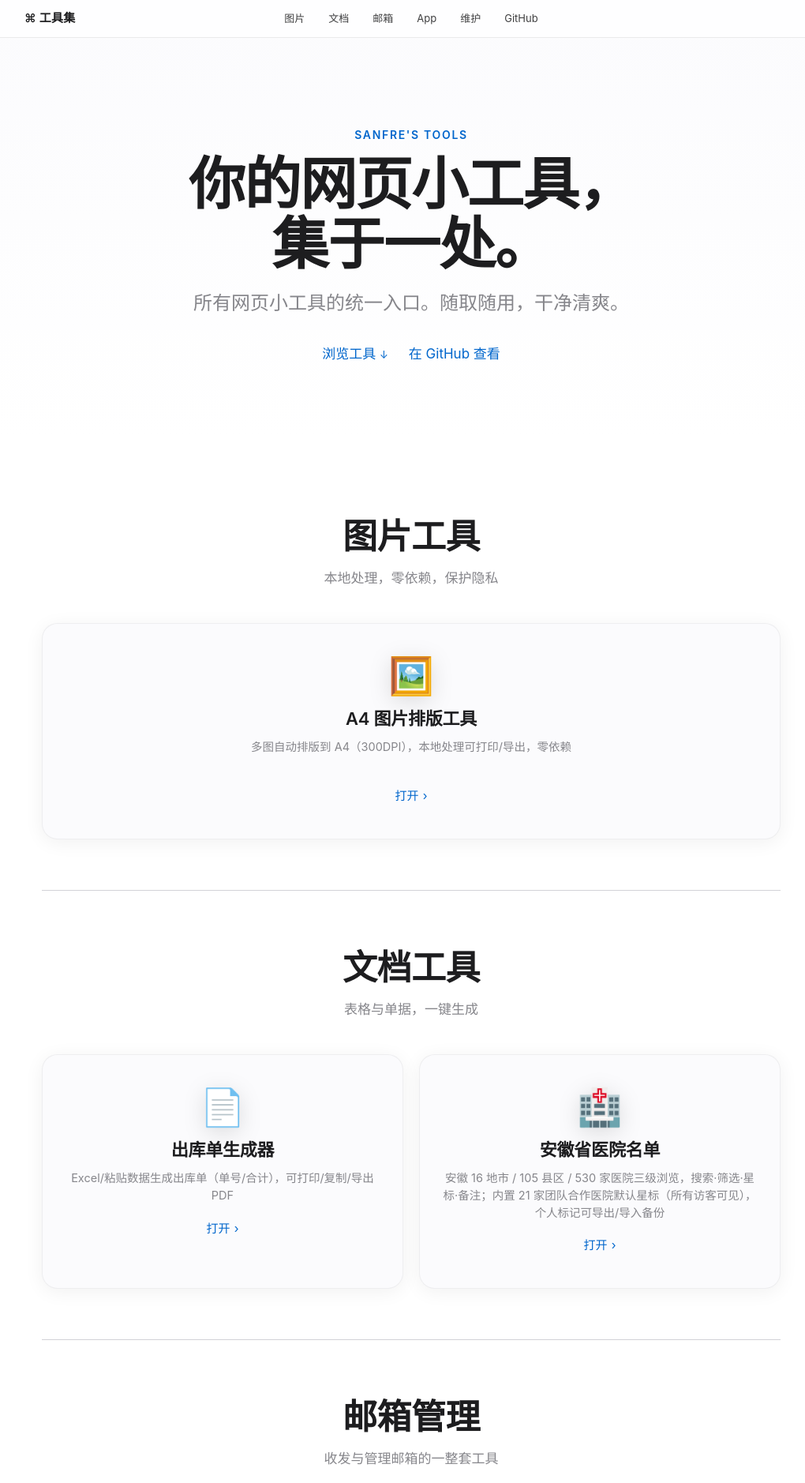
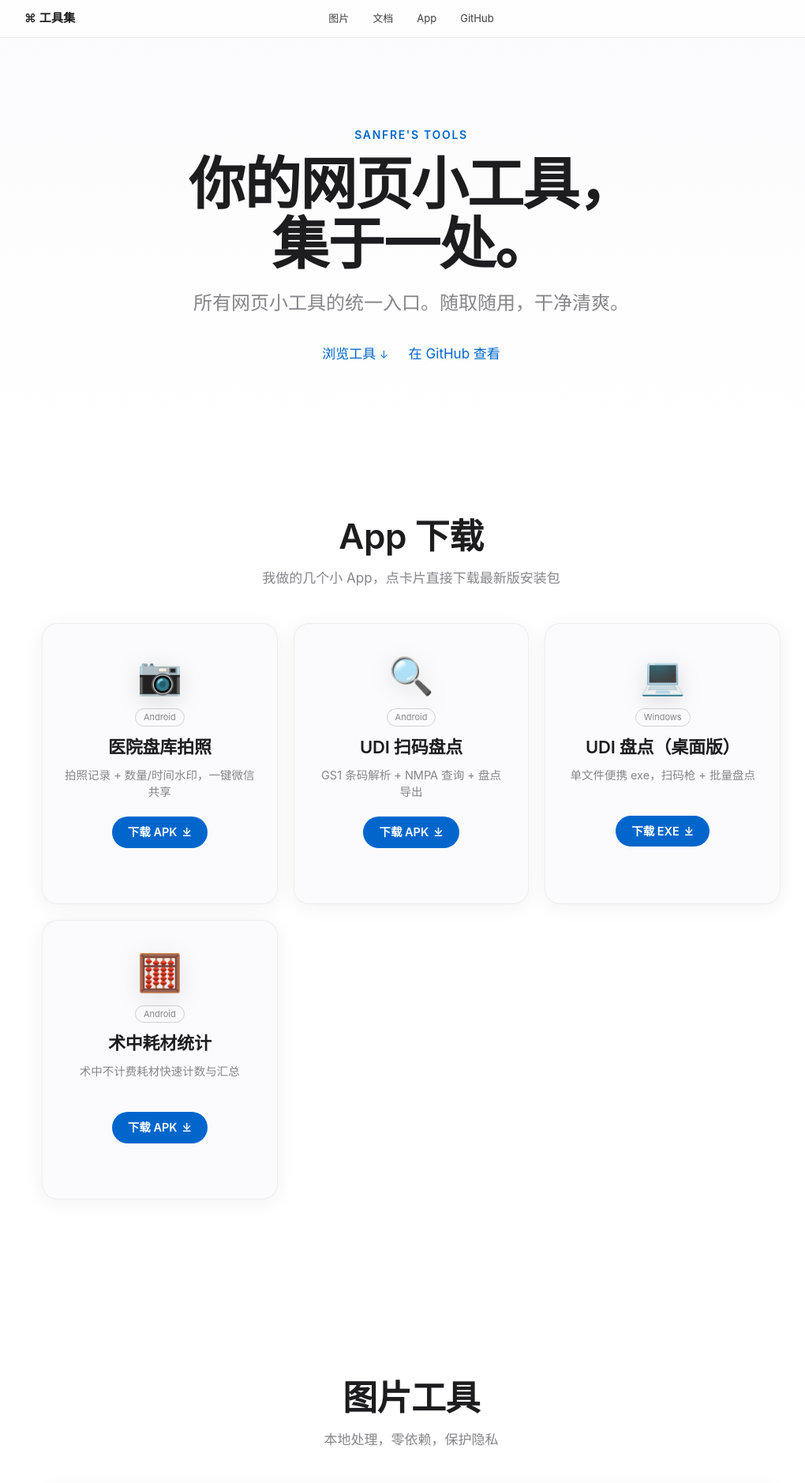
Before and after one commit to xiaobaidian/tools, a plain HTML site: page index.html in a window 1280 px wide. Shown: the top 1878 px of the page at 79% size, without its empty margins (119-1139 px from the left). Drawn offline with Linux system fonts and the light colour scheme; no server answers.

Commit message:
fix: App区块移出动态容器避免被覆盖；去掉邮箱管理/仓库维护模块

```diff
--- a/index.html
+++ b/index.html
@@ -136,9 +136,7 @@
   <div class="links">
     <a href="#cat-image">图片</a>
     <a href="#cat-doc">文档</a>
-    <a href="#cat-mail">邮箱</a>
     <a href="#cat-apps">App</a>
-    <a href="#cat-repo">维护</a>
     <a href="https://github.com/xiaobaidian/tools" target="_blank" rel="noopener">GitHub</a>
   </div>
 </nav>
@@ -153,8 +151,8 @@
   </div>
 </header>
 
-<main class="catalog" id="catalog">
-  <!-- App 下载：固定区块，链接指向各仓库最新 Release -->
+<div class="catalog">
+  <!-- App 下载：固定区块（独立容器，避免被动态渲染覆盖），链接指向各仓库最新 Release -->
   <section class="cat" id="cat-apps">
     <div class="cat-head"><h2>App 下载</h2><p>我做的几个小 App，点卡片直接下载最新版安装包</p></div>
     <div class="grid" id="appsGrid">
@@ -188,6 +186,9 @@
       </a>
     </div>
   </section>
+</div>
+
+<main class="catalog" id="catalog">
   <!-- 工具区块由 tools.json 动态生成 -->
 </main>
 
@@ -200,8 +201,6 @@
 const CATEGORIES = [
   {key:"image", label:"图片工具",  sub:"本地处理，零依赖，保护隐私"},
   {key:"doc",   label:"文档工具",  sub:"表格与单据，一键生成"},
-  {key:"mail",  label:"邮箱管理",  sub:"收发与管理邮箱的一整套工具"},
-  {key:"repo",  label:"仓库维护",  sub:"工具集自身的维护脚本"},
 ];
 const TYPE = {web:{label:"打开"}, tool:{label:"查看说明"}};
 
```
